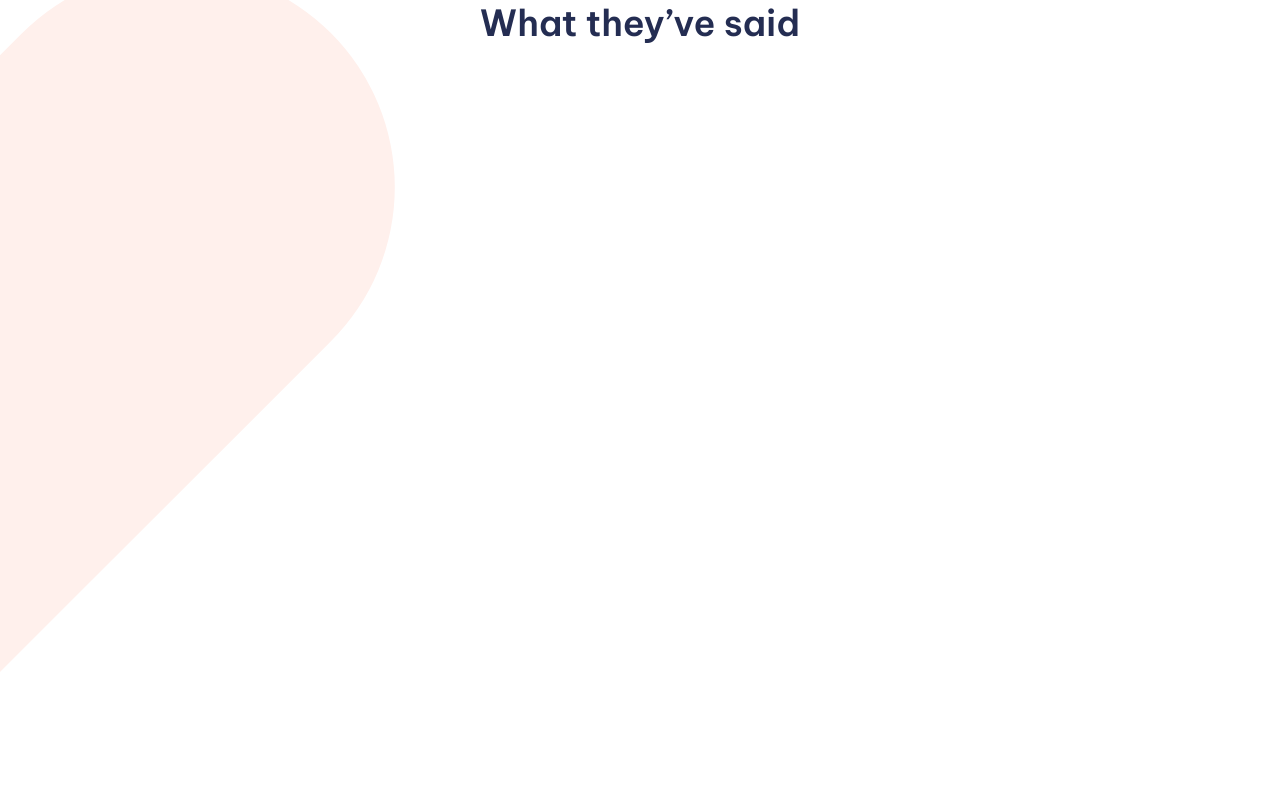
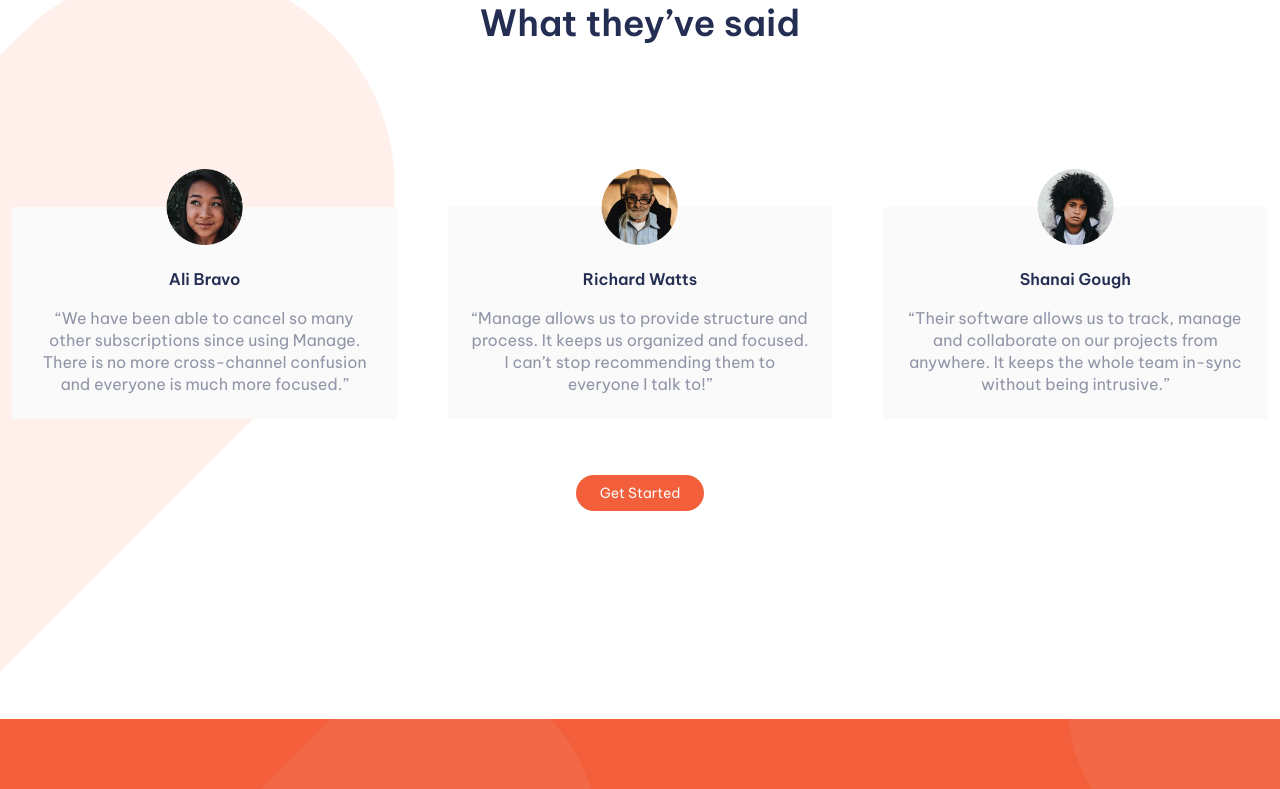
Before and after one commit to mdnaimur/manage-landing-page-master, a React (Vite) app: page / in a window 1280 px wide. Shown: the part 1435-2224 px from the top of the page. Built offline with nearby package versions, Linux system fonts and the light colour scheme.

Commit message:
swiper path bug fix

```diff
--- a/src/pages/Review/Review.css
+++ b/src/pages/Review/Review.css
@@ -42,10 +42,6 @@
     @apply text-Dark-Grayish-Blue text-base leading-[22px];
   }
 
-  .swiper-pagination {
-    @apply pt-0; /* Add margin and center pagination */
-  }
-
   .swiper-pagination-bullet {
     @apply lg:hidden bg-white border-2 border-orange-500 rounded-full  w-3 h-3 opacity-50 transition-all duration-300 ease-in-out;
   }
```
Also changed, not shown: src/pages/Review/Review.tsx (+3 -5 lines).
